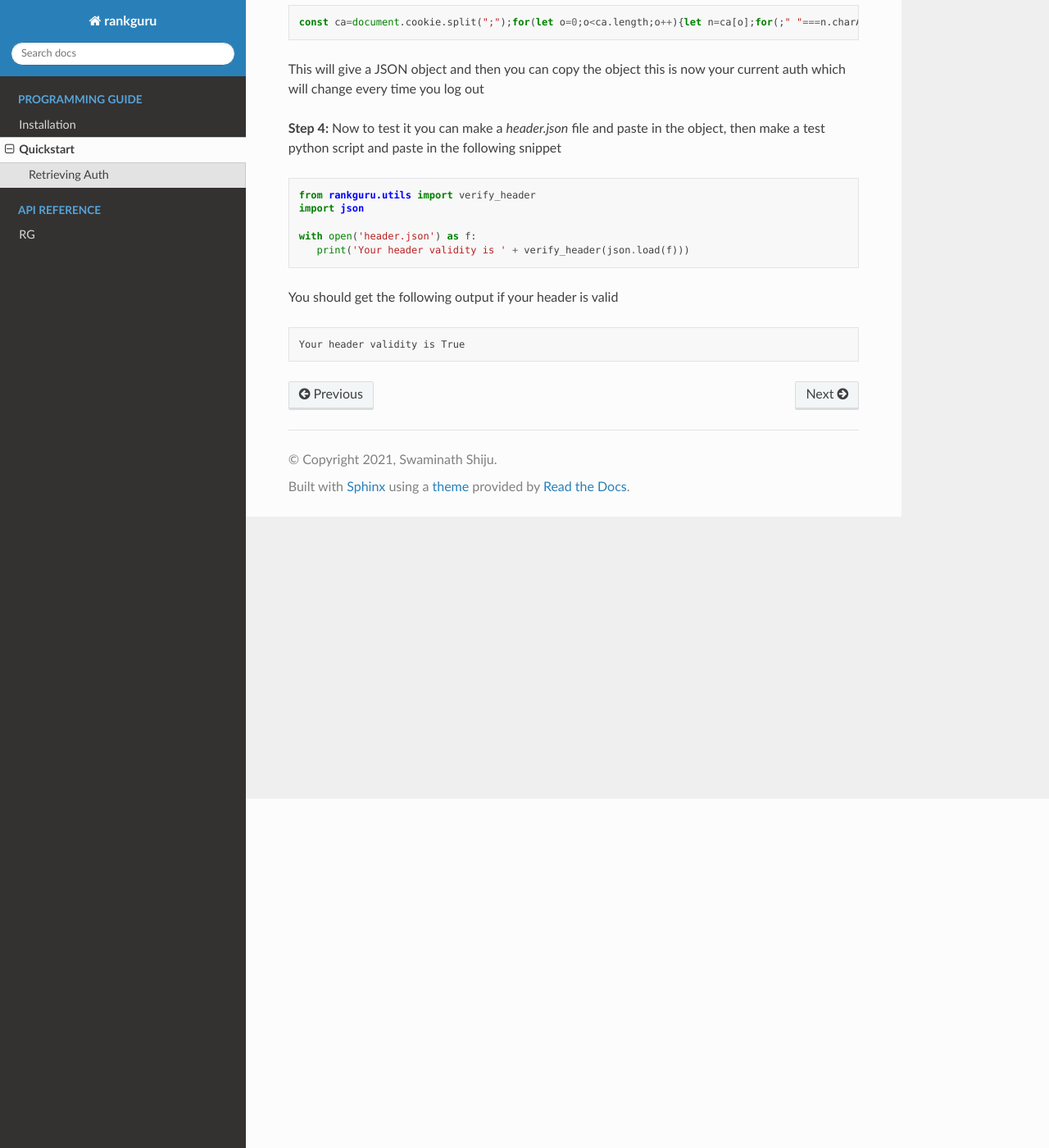
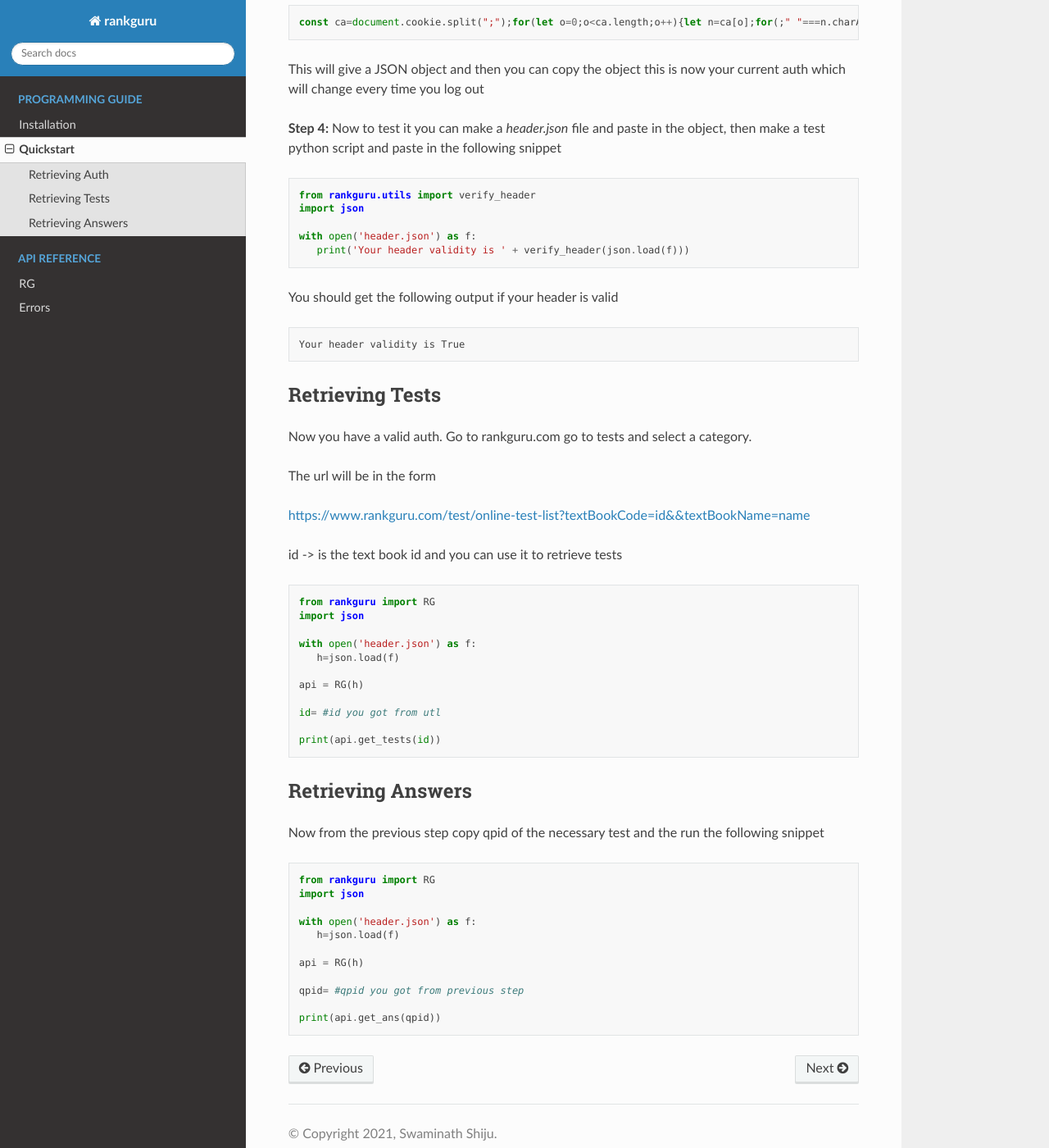
Before and after one commit to Dapro9706/rankguru, a Sphinx documentation site: the page built from docs/programming_guide/quickstart.rst, in a window 1280 px wide and 1400 px high, scrolled down 426 px. Shown: the whole window at 82% size. Built offline with Sphinx 7.4.7 and the Read the Docs theme 2.0.0, drawn with Linux system fonts in a browser that asks for light colours.

Commit message:
next release

```diff
--- a/docs/api_reference/rg.rst
+++ b/docs/api_reference/rg.rst
@@ -1,7 +1,7 @@
 RG
 ====
 
-.. automodule:: rankguru
+.. automodule:: rankguru.core
 
 
 .. autoclass:: RG
--- a/docs/index.rst
+++ b/docs/index.rst
@@ -16,3 +16,4 @@
    :caption: API Reference
 
    api_reference/rg
+   api_reference/errors
--- a/docs/programming_guide/quickstart.rst
+++ b/docs/programming_guide/quickstart.rst
@@ -33,3 +33,50 @@
 .. code-block:: c
 
     Your header validity is True
+
+
+Retrieving Tests
+----------------
+
+Now you have a valid auth.
+Go to rankguru.com go to tests and select a category.
+
+The url will be in the form
+
+https://www.rankguru.com/test/online-test-list?textBookCode=id&&textBookName=name
+
+id -> is the text book id and you can use it to retrieve tests
+
+.. code-block::
+
+   from rankguru import RG
+   import json
+
+   with open('header.json') as f:
+      h=json.load(f)
+
+   api = RG(h)
+
+   id= #id you got from utl
+
+   print(api.get_tests(id))
+
+
+Retrieving Answers
+------------------
+
+Now from the previous step copy qpid of the necessary test and the run the following snippet
+
+.. code-block::
+
+   from rankguru import RG
+   import json
+
+   with open('header.json') as f:
+      h=json.load(f)
+
+   api = RG(h)
+
+   qpid= #qpid you got from previous step
+
+   print(api.get_ans(qpid))
--- a/rankguru/__init__.py
+++ b/rankguru/__init__.py
@@ -1,3 +1,2 @@
 from .core import RG
 from .errors import *
-from .globals import PLAIN_PY_PROTOCOL, JSON_PROTOCOL
```
Also changed, not shown: docs/api_reference/errors.rst (added, +10 -0 lines), 6 other files.
